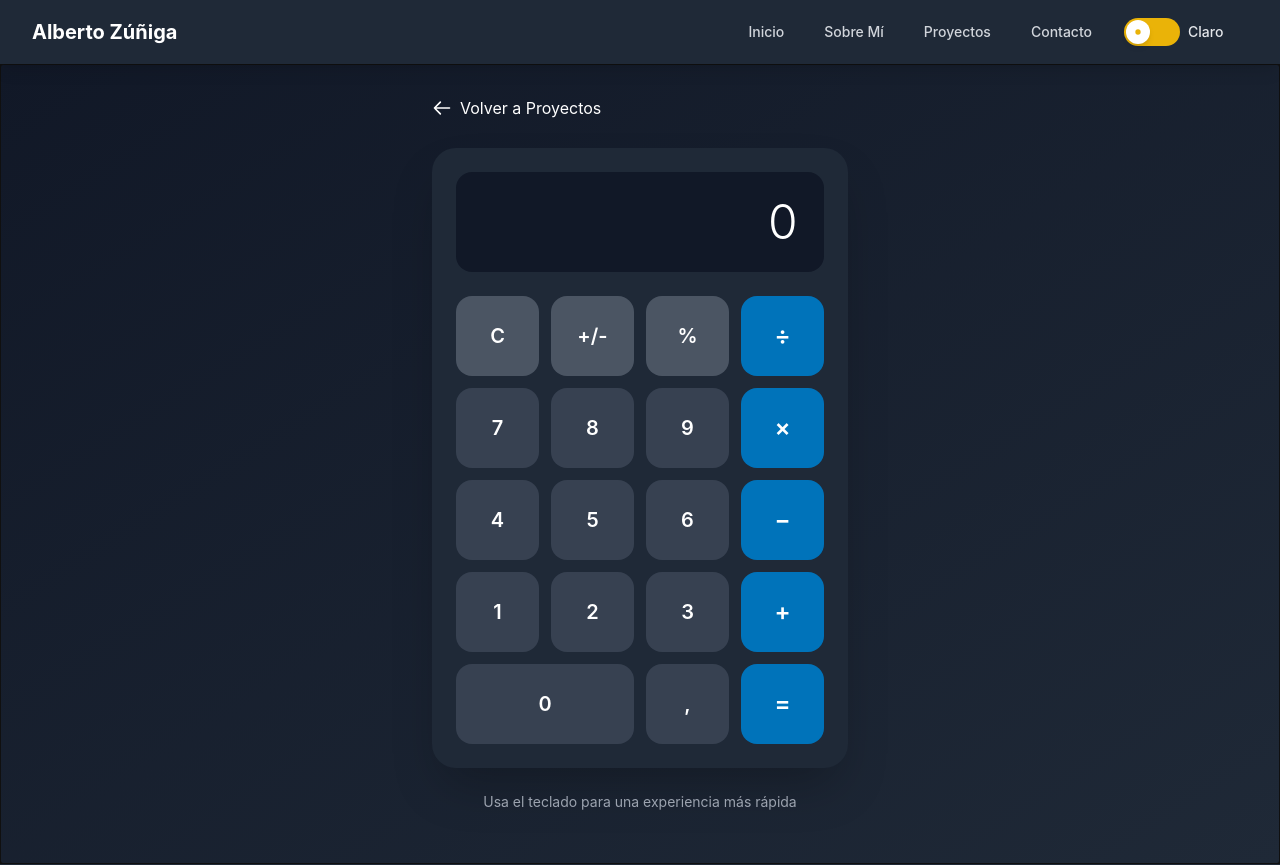
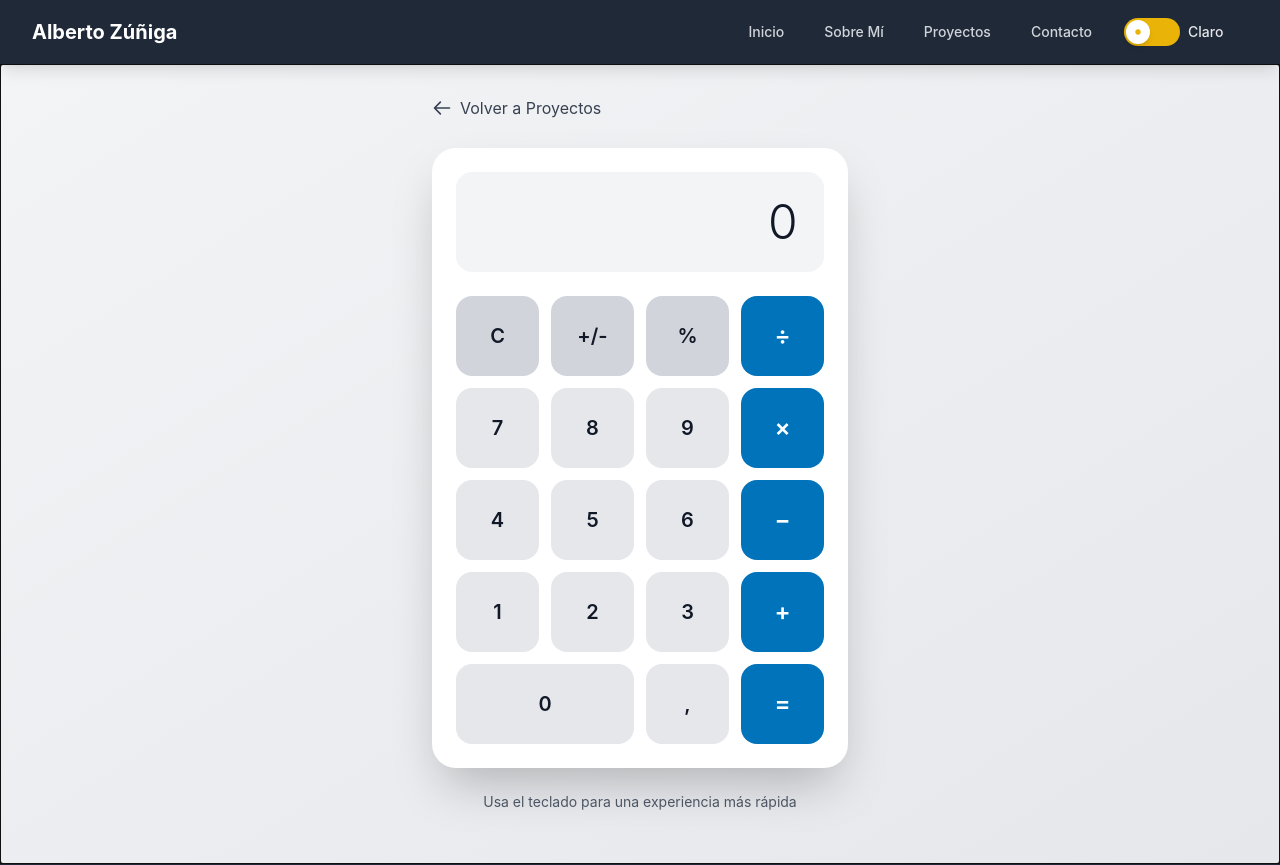
Before and after one commit to AlbertoZuiga/AlbertoZuiga.github.io, a React (Vite) app: page /projects/calculator in a window 1280 px wide. Shown: the top 865 px of the page. Built offline with nearby package versions, Linux system fonts and the light colour scheme; no server answers.

Commit message:
style: add dark mode support to CalculatorProject component

```diff
--- a/src/pages/CalculatorProject.jsx
+++ b/src/pages/CalculatorProject.jsx
@@ -144,7 +144,7 @@ const Calculator = () => {
   return (
     <div
       ref={calculatorRef}
-      className="min-h-screen bg-gradient-to-br from-gray-900 to-gray-800 py-8"
+      className="min-h-screen bg-gradient-to-br from-gray-100 to-gray-200 dark:from-gray-900 dark:to-gray-800 py-8"
       onKeyDown={handleKeyPress}
       tabIndex={0}
       role="application"
@@ -154,7 +154,7 @@ const Calculator = () => {
         <div className="mb-6">
           <Link
             to="/projects"
-            className="inline-flex items-center text-white hover:text-primary-400 transition-colors"
+            className="inline-flex items-center text-gray-700 dark:text-white hover:text-primary-500 dark:hover:text-primary-400 transition-colors"
           >
             <svg
               className="w-5 h-5 mr-2"
@@ -173,9 +173,9 @@ const Calculator = () => {
           </Link>
         </div>
 
-        <div className="bg-gray-800 rounded-3xl shadow-2xl p-6">
-          <div className="bg-gray-900 rounded-2xl p-6 mb-6 min-h-[100px] flex items-center justify-end">
-            <div className="text-white text-5xl font-light tracking-wider">
+        <div className="bg-white dark:bg-gray-800 rounded-3xl shadow-2xl p-6">
+          <div className="bg-gray-100 dark:bg-gray-900 rounded-2xl p-6 mb-6 min-h-[100px] flex items-center justify-end">
+            <div className="text-gray-900 dark:text-white text-5xl font-light tracking-wider">
               {display}
             </div>
           </div>
@@ -184,19 +184,19 @@ const Calculator = () => {
             {/* Primera fila */}
             <button
               onClick={clearDisplay}
-              className="bg-gray-600 hover:bg-gray-500 text-white text-xl font-semibold py-6 rounded-2xl transition-all duration-200 active:scale-95"
+              className="bg-gray-300 hover:bg-gray-400 dark:bg-gray-600 dark:hover:bg-gray-500 text-gray-900 dark:text-white text-xl font-semibold py-6 rounded-2xl transition-all duration-200 active:scale-95"
             >
               C
             </button>
             <button
               onClick={toggleSign}
-              className="bg-gray-600 hover:bg-gray-500 text-white text-xl font-semibold py-6 rounded-2xl transition-all duration-200 active:scale-95"
+              className="bg-gray-300 hover:bg-gray-400 dark:bg-gray-600 dark:hover:bg-gray-500 text-gray-900 dark:text-white text-xl font-semibold py-6 rounded-2xl transition-all duration-200 active:scale-95"
             >
               +/-
             </button>
             <button
               onClick={percent}
-              className="bg-gray-600 hover:bg-gray-500 text-white text-xl font-semibold py-6 rounded-2xl transition-all duration-200 active:scale-95"
+              className="bg-gray-300 hover:bg-gray-400 dark:bg-gray-600 dark:hover:bg-gray-500 text-gray-900 dark:text-white text-xl font-semibold py-6 rounded-2xl transition-all duration-200 active:scale-95"
             >
               %
             </button>
@@ -214,7 +214,7 @@ const Calculator = () => {
               <button
                 key={num}
                 onClick={() => inputDigit(num)}
-                className="bg-gray-700 hover:bg-gray-600 dark:bg-gray-700 dark:hover:bg-gray-600 text-white text-xl font-semibold py-6 rounded-2xl transition-all duration-200 active:scale-95"
+                className="bg-gray-200 hover:bg-gray-300 dark:bg-gray-700 dark:hover:bg-gray-600 text-gray-900 dark:text-white text-xl font-semibold py-6 rounded-2xl transition-all duration-200 active:scale-95"
               >
                 {num}
               </button>
@@ -233,7 +233,7 @@ const Calculator = () => {
               <button
                 key={num}
                 onClick={() => inputDigit(num)}
-                className="bg-gray-700 hover:bg-gray-600 dark:bg-gray-700 dark:hover:bg-gray-600 text-white text-xl font-semibold py-6 rounded-2xl transition-all duration-200 active:scale-95"
+                className="bg-gray-200 hover:bg-gray-300 dark:bg-gray-700 dark:hover:bg-gray-600 text-gray-900 dark:text-white text-xl font-semibold py-6 rounded-2xl transition-all duration-200 active:scale-95"
               >
                 {num}
               </button>
@@ -252,7 +252,7 @@ const Calculator = () => {
               <button
                 key={num}
                 onClick={() => inputDigit(num)}
-                className="bg-gray-700 hover:bg-gray-600 dark:bg-gray-700 dark:hover:bg-gray-600 text-white text-xl font-semibold py-6 rounded-2xl transition-all duration-200 active:scale-95"
+                className="bg-gray-200 hover:bg-gray-300 dark:bg-gray-700 dark:hover:bg-gray-600 text-gray-900 dark:text-white text-xl font-semibold py-6 rounded-2xl transition-all duration-200 active:scale-95"
               >
                 {num}
               </button>
@@ -269,13 +269,13 @@ const Calculator = () => {
             {/* Quinta fila */}
             <button
               onClick={() => inputDigit("0")}
-              className="col-span-2 bg-gray-700 hover:bg-gray-600 dark:bg-gray-700 dark:hover:bg-gray-600 text-white text-xl font-semibold py-6 rounded-2xl transition-all duration-200 active:scale-95"
+              className="col-span-2 bg-gray-200 hover:bg-gray-300 dark:bg-gray-700 dark:hover:bg-gray-600 text-gray-900 dark:text-white text-xl font-semibold py-6 rounded-2xl transition-all duration-200 active:scale-95"
             >
               0
             </button>
             <button
               onClick={inputDot}
-              className="bg-gray-700 hover:bg-gray-600 dark:bg-gray-700 dark:hover:bg-gray-600 text-white text-xl font-semibold py-6 rounded-2xl transition-all duration-200 active:scale-95"
+              className="bg-gray-200 hover:bg-gray-300 dark:bg-gray-700 dark:hover:bg-gray-600 text-gray-900 dark:text-white text-xl font-semibold py-6 rounded-2xl transition-all duration-200 active:scale-95"
             >
               ,
             </button>
@@ -288,7 +288,7 @@ const Calculator = () => {
           </div>
         </div>
 
-        <div className="text-center mt-6 text-gray-400 text-sm">
+        <div className="text-center mt-6 text-gray-600 dark:text-gray-400 text-sm">
           Usa el teclado para una experiencia más rápida
         </div>
       </div>
```
